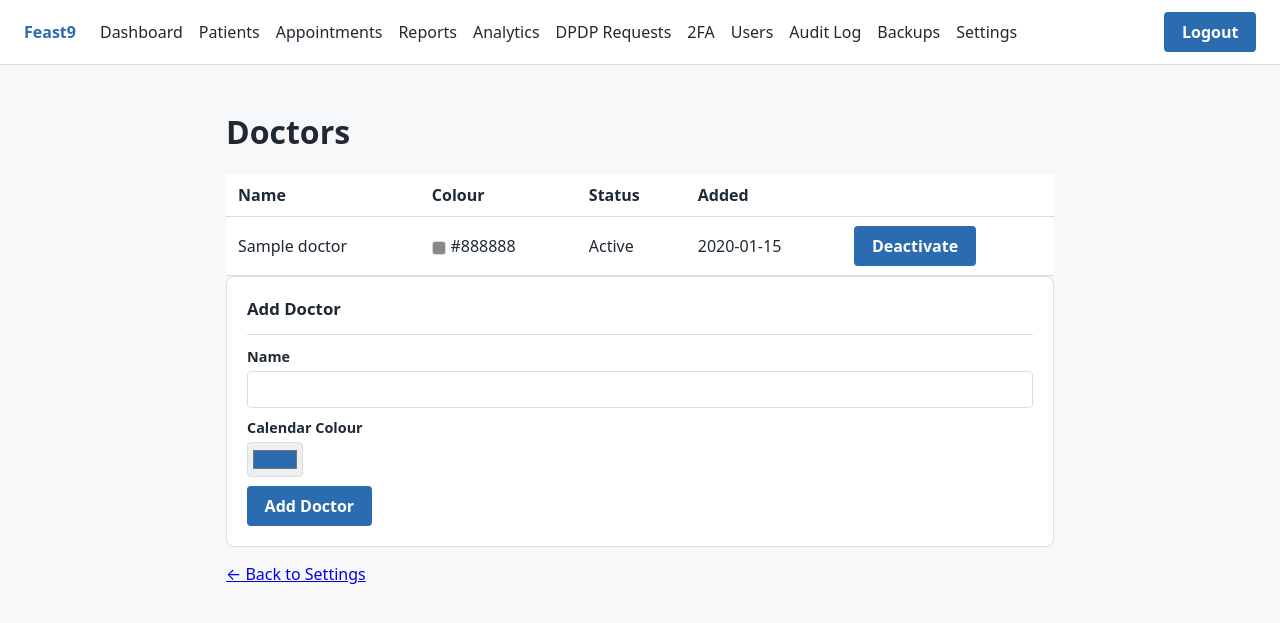
After one commit to jamedevasi/Feast9_version2, a Flask app: page /doctors/ in a window 1280 px wide. The commit adds this page. Shown: the top 623 px of the page. Run offline with Flask 3, Linux system fonts and the light colour scheme; the visitor is signed in with stand-in values (Sample User, id 1); tables that the repository leaves empty hold one stand-in row (values such as "Sample post").

Commit message:
Add Doctors/Case Types admin UI and a Settings hub (§5.13)
Fills a real gap: add_doctor/add_procedure_type were only ever called
from seed_demo_data.py, so there was no way to add a doctor or case
type without editing the database directly. /doctors/ and
/procedure-types/ are admin-only CRUD (add + deactivate/reactivate,
non-destructive — rows are never deleted since cases/appointments
reference them), audited the same way user management is.

/settings is a new admin-only hub page per §5.13's card layout,
currently linking to Doctors, Case Types, and the existing Backups
page; Import Data and the branding/security-question/password
sections aren't built yet, so the page says so instead of dead-ending.
"Settings" added to the top nav accordingly.

Co-Authored-By: Claude Sonnet 5 <noreply@anthropic.com>

```diff
--- a/app/__init__.py
+++ b/app/__init__.py
@@ -33,9 +33,12 @@ def create_app():
     from app.routes.clinical_routes import bp as clinical_bp
     from app.routes.dashboard_routes import bp as dashboard_bp
     from app.routes.dental_routes import bp as dental_bp
+    from app.routes.doctor_routes import bp as doctor_bp
     from app.routes.dpdp_routes import bp as dpdp_bp
     from app.routes.patient_routes import bp as patient_bp
+    from app.routes.procedure_type_routes import bp as procedure_type_bp
     from app.routes.reports_routes import bp as reports_bp
+    from app.routes.settings_routes import bp as settings_bp
     from app.routes.totp_routes import bp as totp_bp
     from app.routes.user_routes import bp as user_bp
 
@@ -53,6 +56,9 @@ def create_app():
     app.register_blueprint(dental_bp)
     app.register_blueprint(reports_bp)
     app.register_blueprint(analytics_bp)
+    app.register_blueprint(doctor_bp)
+    app.register_blueprint(procedure_type_bp)
+    app.register_blueprint(settings_bp)
 
     app.jinja_env.globals["csrf_token"] = generate_csrf_token
 
--- a/app/db.py
+++ b/app/db.py
@@ -592,14 +592,19 @@ def clear_failed_logins(ip):
     conn.close()
 
 
-# ── Doctors / Procedure Types (lookup data — admin CRUD UI is a later phase) ──
-
-def add_doctor(name, color=""):
+# ── Doctors / Procedure Types (lookup data — admin CRUD UI, §5.13) ─────────
+# Deactivating either never deletes the row — cases already reference doctor_id, and
+# procedures_json already stores procedure-type *names* by value, so history is
+# unaffected either way; list_doctors()/list_procedure_types() default to active_only,
+# so a deactivated one simply stops being offered on new cases.
+
+def add_doctor(name, color="", actor=None):
     conn = get_db()
     cur = conn.execute(
         "INSERT INTO doctors (name, color, is_active, created_at) VALUES (?, ?, 1, ?)",
         (name, color, now_iso()),
     )
+    _write_audit(conn, actor, "doctor_created", "doctor", cur.lastrowid, after_summary=f"name={name}")
     conn.commit()
     doctor_id = cur.lastrowid
     conn.close()
@@ -624,11 +629,22 @@ def get_doctor(doctor_id):
     return dict(row) if row else None
 
 
-def add_procedure_type(name):
+def set_doctor_active(doctor_id, is_active, actor=None):
+    conn = get_db()
+    conn.execute("UPDATE doctors SET is_active = ? WHERE id = ?", (1 if is_active else 0, doctor_id))
+    _write_audit(conn, actor, "doctor_activated" if is_active else "doctor_deactivated", "doctor", doctor_id)
+    conn.commit()
+    conn.close()
+
+
+def add_procedure_type(name, actor=None):
     conn = get_db()
     cur = conn.execute(
         "INSERT INTO procedure_types (name, is_active, created_at) VALUES (?, 1, ?)",
         (name, now_iso()),
+    )
+    _write_audit(
+        conn, actor, "procedure_type_created", "procedure_type", cur.lastrowid, after_summary=f"name={name}"
     )
     conn.commit()
     procedure_type_id = cur.lastrowid
@@ -645,6 +661,26 @@ def list_procedure_types(active_only=True):
     rows = conn.execute(query).fetchall()
     conn.close()
     return [dict(r) for r in rows]
+
+
+def get_procedure_type(procedure_type_id):
+    conn = get_db()
+    row = conn.execute("SELECT * FROM procedure_types WHERE id = ?", (procedure_type_id,)).fetchone()
+    conn.close()
+    return dict(row) if row else None
+
+
+def set_procedure_type_active(procedure_type_id, is_active, actor=None):
+    conn = get_db()
+    conn.execute(
+        "UPDATE procedure_types SET is_active = ? WHERE id = ?", (1 if is_active else 0, procedure_type_id)
+    )
+    _write_audit(
+        conn, actor, "procedure_type_activated" if is_active else "procedure_type_deactivated",
+        "procedure_type", procedure_type_id,
+    )
+    conn.commit()
+    conn.close()
 
 
 # ── Patients ─────────────────────────────────────────────────────────────
--- /dev/null
+++ b/app/routes/doctor_routes.py
@@ -0,0 +1,55 @@
+from flask import Blueprint, abort, flash, redirect, render_template, request, url_for
+
+from app import db
+from app.auth import current_actor, login_required, role_required
+from app.csrf import validate_csrf
+
+bp = Blueprint("doctors", __name__, url_prefix="/doctors")
+
+
+@bp.route("/")
+@login_required
+@role_required("admin")
+def list_view():
+    return render_template("doctors_list.html", doctors=db.list_doctors(active_only=False))
+
+
+@bp.route("/new", methods=["POST"])
+@login_required
+@role_required("admin")
+def new():
+    validate_csrf(request.form.get("csrf_token"))
+    name = request.form.get("name", "").strip()
+    color = request.form.get("color", "").strip()
+    if not name:
+        flash("Doctor name is required.", "warning")
+        return redirect(url_for("doctors.list_view"))
+    db.add_doctor(name, color, actor=current_actor())
+    flash(f"Doctor '{name}' added.", "success")
+    return redirect(url_for("doctors.list_view"))
+
+
+@bp.route("/<int:doctor_id>/deactivate", methods=["POST"])
+@login_required
+@role_required("admin")
+def deactivate(doctor_id):
+    validate_csrf(request.form.get("csrf_token"))
+    target = db.get_doctor(doctor_id)
+    if not target:
+        abort(404)
+    db.set_doctor_active(doctor_id, False, actor=current_actor())
+    flash(f"Doctor '{target['name']}' deactivated — hidden from new cases/appointments, existing records unaffected.", "success")
+    return redirect(url_for("doctors.list_view"))
+
+
+@bp.route("/<int:doctor_id>/activate", methods=["POST"])
+@login_required
+@role_required("admin")
+def activate(doctor_id):
+    validate_csrf(request.form.get("csrf_token"))
+    target = db.get_doctor(doctor_id)
+    if not target:
+        abort(404)
+    db.set_doctor_active(doctor_id, True, actor=current_actor())
+    flash(f"Doctor '{target['name']}' reactivated.", "success")
+    return redirect(url_for("doctors.list_view"))
--- a/app/static/style.css
+++ b/app/static/style.css
@@ -77,7 +77,7 @@ form label {
   font-size: 0.9rem;
 }
 
-form label input:not([type="checkbox"]),
+form label input:not([type="checkbox"]):not([type="color"]),
 form label select,
 form label textarea {
   display: block;
@@ -88,6 +88,16 @@ form label textarea {
   border-radius: 4px;
   font: inherit;
   font-weight: 400;
+}
+
+form label input[type="color"] {
+  display: block;
+  width: 3.5rem;
+  height: 2.2rem;
+  margin-top: 0.3rem;
+  padding: 0.2rem;
+  border: 1px solid var(--border);
+  border-radius: 4px;
 }
 
 label.checkbox {
@@ -425,3 +435,31 @@ details[open] summary { margin-bottom: 0.75rem; }
 }
 .chart-card { height: 320px; display: flex; flex-direction: column; position: relative; }
 .chart-card canvas { flex: 1; min-height: 0; }
+
+.settings-grid {
+  display: grid;
+  grid-template-columns: repeat(auto-fit, minmax(9rem, 1fr));
+  gap: 1rem;
+  margin-bottom: 1.25rem;
+}
+.settings-card {
+  display: flex;
+  flex-direction: column;
+  align-items: center;
+  gap: 0.5rem;
+  text-decoration: none;
+  color: var(--text);
+  text-align: center;
+}
+.settings-card:hover { border-color: var(--brand); }
+.settings-card-icon { font-size: 2rem; }
+.settings-card-label { font-weight: 600; }
+
+.color-swatch {
+  display: inline-block;
+  width: 0.9rem;
+  height: 0.9rem;
+  border-radius: 3px;
+  border: 1px solid var(--border);
+  vertical-align: middle;
+}
--- a/app/templates/base.html
+++ b/app/templates/base.html
@@ -24,6 +24,7 @@
       <a href="{{ url_for('users.list_view') }}">Users</a>
       <a href="{{ url_for('audit.list_view') }}">Audit Log</a>
       <a href="{{ url_for('backup.list_view') }}">Backups</a>
+      <a href="{{ url_for('settings.index') }}">Settings</a>
       {% endif %}
     </nav>
     <form method="post" action="{{ url_for('auth.logout') }}" class="logout-form">
--- /dev/null
+++ b/app/templates/doctors_list.html
@@ -0,0 +1,50 @@
+{% extends "base.html" %}
+{% block title %}Doctors — Feast9{% endblock %}
+{% block content %}
+<h1>Doctors</h1>
+
+{% if doctors %}
+<table class="data-table">
+  <thead>
+    <tr><th>Name</th><th>Colour</th><th>Status</th><th>Added</th><th></th></tr>
+  </thead>
+  <tbody>
+    {% for d in doctors %}
+    <tr>
+      <td>{{ d.name }}</td>
+      <td>{% if d.color %}<span class="color-swatch" style="background: {{ d.color }};"></span> {{ d.color }}{% else %}—{% endif %}</td>
+      <td>{{ 'Active' if d.is_active else 'Deactivated' }}</td>
+      <td>{{ d.created_at }}</td>
+      <td>
+        {% if d.is_active %}
+        <form method="post" action="{{ url_for('doctors.deactivate', doctor_id=d.id) }}">
+          <input type="hidden" name="csrf_token" value="{{ csrf_token() }}">
+          <button type="submit" class="link-button">Deactivate</button>
+        </form>
+        {% else %}
+        <form method="post" action="{{ url_for('doctors.activate', doctor_id=d.id) }}">
+          <input type="hidden" name="csrf_token" value="{{ csrf_token() }}">
+          <button type="submit" class="link-button">Reactivate</button>
+        </form>
+        {% endif %}
+      </td>
+    </tr>
+    {% endfor %}
+  </tbody>
+</table>
+{% else %}
+<p class="empty-state">No doctors on file yet.</p>
+{% endif %}
+
+<section class="card">
+  <h2>Add Doctor</h2>
+  <form method="post" action="{{ url_for('doctors.new') }}" class="inline-form">
+    <input type="hidden" name="csrf_token" value="{{ csrf_token() }}">
+    <label>Name<input type="text" name="name" required></label>
+    <label>Calendar Colour<input type="color" name="color" value="#2b6cb0"></label>
+    <button type="submit">Add Doctor</button>
+  </form>
+</section>
+
+<p><a href="{{ url_for('settings.index') }}">← Back to Settings</a></p>
+{% endblock %}
```
Also changed, not shown: CLAUDE.md (+2 -1 lines), app/routes/procedure_type_routes.py (added, +54 -0 lines), app/routes/settings_routes.py (added, +12 -0 lines), app/templates/procedure_types_list.html (added, +48 -0 lines), app/templates/settings.html (added, +22 -0 lines), tests/test_doctors_procedure_types.py (added, +122 -0 lines).
